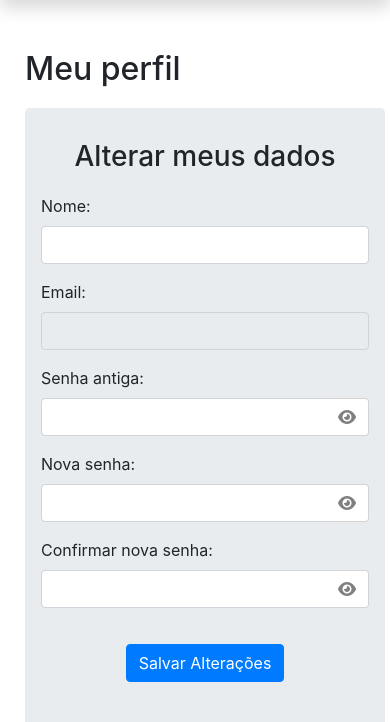
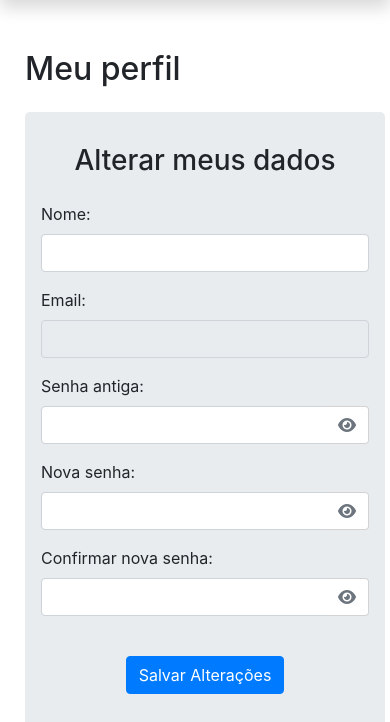
Before and after one commit to LeoDev0/OLFake, a PHP site: page /settings.php in a window 390 px wide. Shown: the part 56-778 px from the top of the page. Run offline with PHP 8.4, Linux system fonts and the light colour scheme; the visitor is signed in with stand-in values (Sample User, id 1); data that the repository does not hold is empty; some libraries are stand-ins or nearby versions.

Commit message:
pequenas alterações de posicionamento e refatoração.

```diff
--- a/assets/css/style.css
+++ b/assets/css/style.css
@@ -1,12 +1,15 @@
 .dropdown-menu {
   background-color: #ffcf3e;
   border: none;
-  -webkit-box-shadow: 0px 3px 44px -11px rgba(0, 0, 0, 0.77);
-  -moz-box-shadow: 0px 3px 44px -11px rgba(0, 0, 0, 0.77);
   box-shadow: 0px 3px 44px -11px rgba(0, 0, 0, 0.77);
 }
 
+.mt-50 {
+  margin-top: 50px;
+}
+
 .btn-shadow {
+  -webkit-transition: 0.3s ease;
   transition: 0.3s ease;
   margin-right: 7px;
   font-weight: 800;
@@ -29,10 +32,14 @@
 }
 
 .zoomin {
+  -webkit-transition: -webkit-transform 0.2s ease;
+  transition: -webkit-transform 0.2s ease;
   transition: transform 0.2s ease;
+  transition: transform 0.2s ease, -webkit-transform 0.2s ease;
 }
 
 .zoomin:hover {
+  -webkit-transform: scale(1.2);
   transform: scale(1.2);
 }
 
--- a/deletado.php
+++ b/deletado.php
@@ -9,8 +9,8 @@ if (isset($_SESSION['conta-deletada']) && !empty($_SESSION['conta-deletada'])) {
 }
 ?>
 
-<div style="margin-top: 50px;" class="container text-center">
-  <h2 style="margin-bottom: 20px;" >Conta deletada.</h2>
+<div class="container text-center mt-50">
+  <h2 class="mb-4">Conta deletada.</h2>
   <iframe src="https://giphy.com/embed/sZJ9eVTkKgjn2" frameBorder="0" class="giphy-embed" allowFullScreen></iframe>
   <h4>Uma pena... Sentiremos sua falta.</h4><br>
   <a href="" class="nav-item nav-link" data-toggle="modal" data-target="#signup-window">Quer criar outra conta?</a>
--- a/meus_anuncios.php
+++ b/meus_anuncios.php
@@ -27,9 +27,9 @@ $a = new Anuncios($pdo);
 $total_anuncios = $a->getTotalMeusAnuncios($id);
 ?>
 
-<div class="container" style="margin-top:50px;">
-  <h1 style="margin-bottom:30px;">Meus Anúncios (<?= $total_anuncios['total'] ?>)</h1>
-  <a style="margin-bottom:30px;" class="btn btn-primary" href="add_anuncio.php">Novo anúncio</a>
+<div class="container mt-50">
+  <h1 class="mb-5">Meus Anúncios (<?= $total_anuncios['total'] ?>)</h1>
+  <a class="btn btn-primary mb-4" href="add_anuncio.php">Novo anúncio</a>
 
   <?php if ($total_anuncios['total'] > 0): ?>
   <table class="table table-hover">
--- a/settings.php
+++ b/settings.php
@@ -68,14 +68,14 @@ if (isset($_POST['senha_deletar']) && !empty($_POST['senha_deletar'])) {
 }
 ?>
 
-<div style="margin-top: 50px;" class="container">
-  <h2 style="margin-bottom: 20px;">Meu perfil</h2>
+<div class="container mt-50">
+  <h2 class="mb-4">Meu perfil</h2>
   <div class="jumbotron">
 
     <div class="row">
 
       <div class="col-lg">
-        <h3 style="margin-bottom: 20px;" class="text-center" >Alterar meus dados</h3>
+        <h3 class="text-center mb-4" >Alterar meus dados</h3>
 
         <form id="dados_form" method="post">
           <div class="form-group">
@@ -97,7 +97,7 @@ if (isset($_POST['senha_deletar']) && !empty($_POST['senha_deletar'])) {
             <div class="input-group">
               <input data-password-input class="form-control" type="password" name="senha_antiga">
               <div class="input-group-append">
-                <a class="btn btn-link show-hide-pass"><i style="color:grey" data-icon-change class="fas fa-eye"></i></a>
+                <a class="btn btn-link show-hide-pass"><i data-icon-change class="fas fa-eye text-secondary"></i></a>
               </div>
             </div>
           </div>
@@ -107,7 +107,7 @@ if (isset($_POST['senha_deletar']) && !empty($_POST['senha_deletar'])) {
             <div class="input-group">
               <input data-password-input id="nova_senha" class="form-control" type="password" name="nova_senha" pattern=".{8,}" title="No mínimo 8 caracteres">
               <div class="input-group-append">
-                <a class="btn btn-link show-hide-pass"><i style="color:grey" data-icon-change class="fas fa-eye"></i></a>
+                <a class="btn btn-link show-hide-pass"><i data-icon-change class="fas fa-eye text-secondary"></i></a>
               </div>
             </div>
           </div>
@@ -117,13 +117,13 @@ if (isset($_POST['senha_deletar']) && !empty($_POST['senha_deletar'])) {
             <div class="input-group">
               <input data-password-input id="confirma_senha" class="form-control" type="password">
               <div class="input-group-append">
-                <a class="btn btn-link show-hide-pass"><i style="color:grey" data-icon-change class="fas fa-eye"></i></a>
+                <a class="btn btn-link show-hide-pass"><i data-icon-change class="fas fa-eye text-secondary"></i></a>
               </div>
             </div>
           </div>
 
           <div class="text-center">
-            <button style="margin-top:20px;" class="btn btn-primary" >Salvar Alterações</button>
+            <button class="btn btn-primary mt-4" >Salvar Alterações</button>
           </div>
         </form>
       </div>
--- a/templates/header.php
+++ b/templates/header.php
@@ -44,7 +44,7 @@ $categorias = $cat->getLista();
 </head>
 <body>
 
-  <nav class="navbar navbar-expand-sm shadow navbar-light" style="background-color: #ffc107">
+  <nav class="navbar navbar-expand-sm shadow navbar-light bg-warning">
     <a href="index.php">
       <img height="40px" src="assets/images/logo.png" alt="logo" title="OLFake">
     </a>
@@ -65,7 +65,7 @@ $categorias = $cat->getLista();
         </form>
         <?php if (isset($_SESSION['user_id']) && !empty($_SESSION['user_id'])): ?>
         <?php $usuario = $user->getDados($_SESSION['user_id']); ?>
-        <a class="nav-item nav-link btn btn-shadow" href="meus_anuncios.php"><i class="fas fa-bullhorn" style="margin-right:3px;"></i> Meus anúncios</a>
+        <a class="nav-item nav-link btn btn-shadow" href="meus_anuncios.php"><i class="fas fa-bullhorn mr-1"></i> Meus anúncios</a>
         <div class="nav-item dropdown">
           <a class="nav-link dropdown-toggle btn btn-shadow" href="#" id="navbarDropdown" role="button" data-toggle="dropdown" aria-haspopup="true" aria-expanded="false">
             <img class="rounded-circle" src="assets/images/profile-pics/<?= $usuario['foto_perfil'] ?>" height="30px" width="30px" alt="profile pic">
@@ -77,7 +77,7 @@ $categorias = $cat->getLista();
           </div>
         </div>
         <?php else: ?>
-        <a href="" class="nav-item nav-link btn btn-shadow" data-toggle="modal" data-target="#login-window"><i class="far fa-user-circle" style="margin-right:2px;"></i> Login</a>
+        <a href="" class="nav-item nav-link btn btn-shadow" data-toggle="modal" data-target="#login-window"><i class="far fa-user-circle mr-1"></i> Login</a>
         <a href="" class="nav-item nav-link btn btn-orange shadow-sm" data-toggle="modal" data-target="#signup-window">Cadastre-se</a>
         <?php endif; ?>
       </div>
@@ -88,7 +88,7 @@ $categorias = $cat->getLista();
 
       <div class="modal-dialog">
         <div class="modal-content">
-          <div class="modal-header" style="background-color: #ffc107">
+          <div class="modal-header bg-warning" >
             <h5 class="modal-title">Faça login na sua conta.</h5>
             <button class="close" data-dismiss="modal"><span>&times;</span></button>
           </div>
@@ -130,12 +130,12 @@ $categorias = $cat->getLista();
                   </div>
                   <input data-password-input class="form-control" type="password" name="senha" required>
                   <div class="input-group-append">
-                    <a class="btn btn-link show-hide-pass"><i style="color:grey" data-icon-change class="fas fa-eye"></i></a>
+                    <a class="btn btn-link show-hide-pass"><i data-icon-change class="fas fa-eye text-secondary"></i></a>
                   </div>
                 </div>
               </div>
 
-              <button style="margin-top:40px;" class="btn btn-primary btn-block btn-lg">Entrar</button>
+              <button class="btn btn-primary btn-block btn-lg mt-5">Entrar</button>
 
             </form>
           </div>
@@ -150,7 +150,7 @@ $categorias = $cat->getLista();
     <div class="modal fade" id="signup-window">
       <div class="modal-dialog">
         <div class="modal-content">
-          <div class="modal-header" style="background-color: #ffc107">
+          <div class="modal-header bg-warning">
             <h5 class="modal-title">Cadastre-se para anunciar ou comprar já!</h5>
             <button class="close" data-dismiss="modal"><span>&times;</span></button>
           </div>
@@ -231,12 +231,12 @@ $categorias = $cat->getLista();
                   </div>
                   <input data-password-input class="form-control" type="password" name="senhaCadastro" pattern=".{8,}" required title="No mínimo 8 caracteres">
                   <div class="input-group-append">
-                    <a class="btn btn-link show-hide-pass"><i style="color:grey" data-icon-change class="fas fa-eye"></i></a>
+                    <a class="btn btn-link show-hide-pass"><i data-icon-change class="fas fa-eye text-secondary"></i></a>
                   </div>
                 </div>
               </div>
 
-              <button style="margin-top:40px;" class="btn btn-primary btn-block btn-lg">Cadastrar</button>
+              <button class="btn btn-primary btn-block btn-lg mt-5">Cadastrar</button>
 
             </form>
           </div>
--- a/vendedores.php
+++ b/vendedores.php
@@ -5,8 +5,8 @@ $usuarios = new Usuario($pdo);
 $allUsers = $usuarios->getDadosAll();
 ?>
 
-<div class="container" style="margin-top:50px;">
-  <h1 style="margin-bottom:20px;">Ranking de vendedores</h1>
+<div class="container mt-50">
+  <h1 class="mb-4">Ranking de vendedores</h1>
 
   <table class="table table-hover">
     <thead class="thead thead-light">
```
Also changed, not shown: add_anuncio.php (+6 -6 lines), anuncios_usuario.php (+6 -5 lines), editar_anuncio.php (+6 -6 lines), index.php (+4 -5 lines), produto.php (+4 -4 lines).
